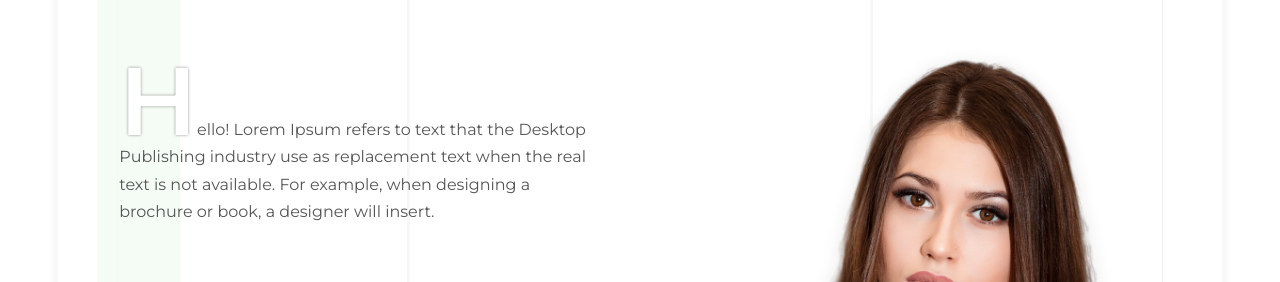
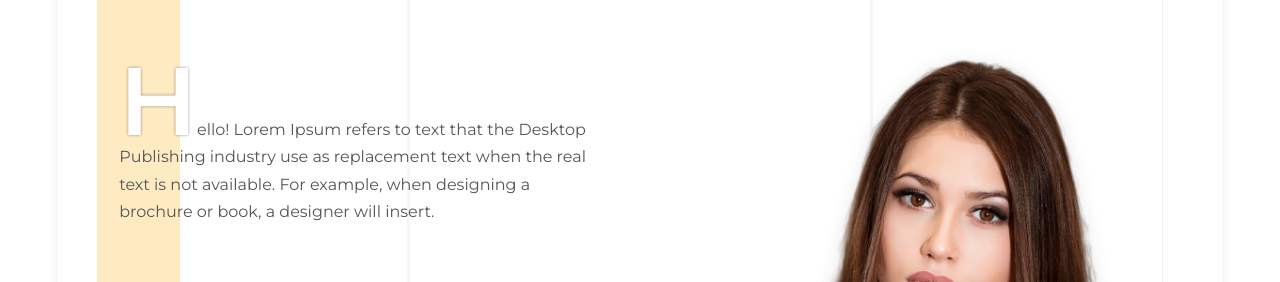
Before and after one commit to PointNine-studio/PointNine, a plain HTML site: page index.html in a window 1280 px wide. Shown: the part 238-520 px from the top of the page. Drawn offline with Linux system fonts and the light colour scheme.

Commit message:
color change

```diff
--- a/js/app.js
+++ b/js/app.js
@@ -14,6 +14,6 @@ window.addEventListener('load', () =>{
             let color = colors[i]
             color.classList.remove(...[...color.classList].filter(n => n.indexOf('start') !== -1))
         }
-    }, 2000)
+    }, 1200)
 
 })
--- a/style.css
+++ b/style.css
@@ -6,7 +6,7 @@
     --coverColor: rgba(0, 0, 0, 0.4);
     --buttonColor: rgb(255, 255, 255);
     --glassColor: rgba(255, 255, 255, 0);
-    --lineColor: rgba(231, 248, 231, .4);
+    --lineColor: rgba(252, 205, 104, 0.4);
 
     --textColor: #555555;
     --h2Color: #808080;
```
